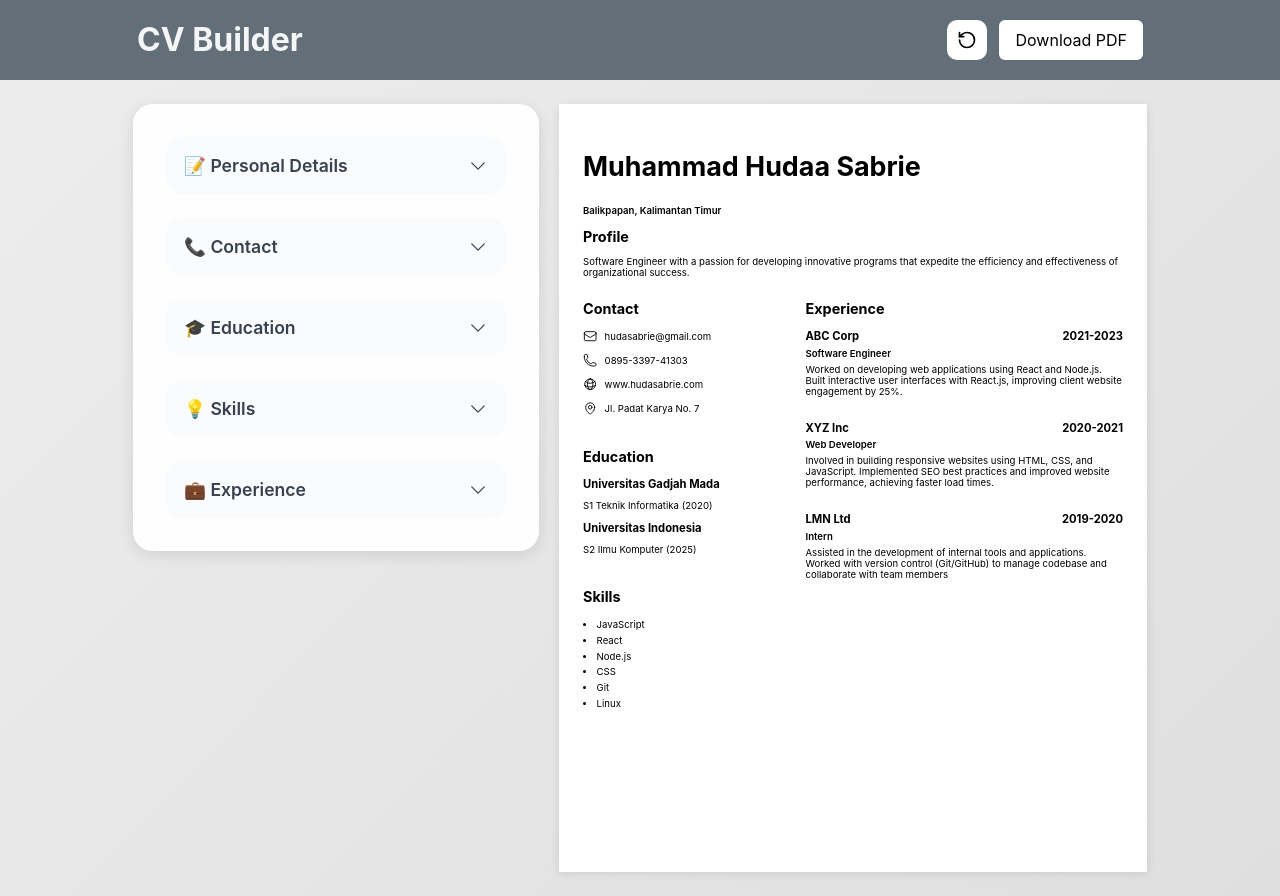
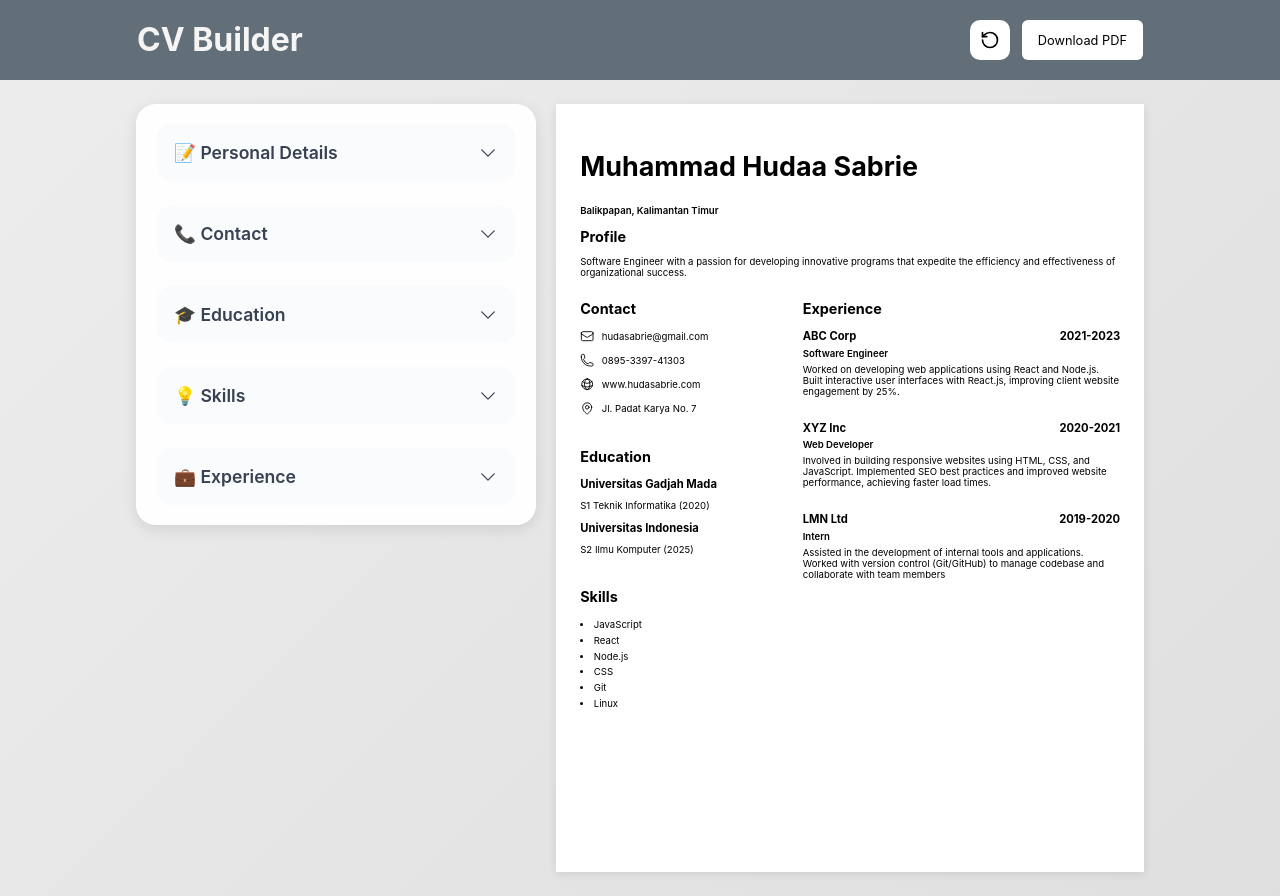
Before and after one commit to orokidd/cv-builder, a React (Vite) app: page / in a window 1280 px wide. Built offline with nearby package versions, Linux system fonts and the light colour scheme.

Commit message:
css changes for form section

```diff
--- a/src/App.css
+++ b/src/App.css
@@ -116,6 +116,7 @@ textarea {
   background-color: #ffffff;
   border-radius: 6px;
   font-weight: 400;
+  font-size: .8rem;
 }
 
 .download-button:hover {
@@ -153,13 +154,13 @@ textarea {
   background: rgba(255, 255, 255, 0.95);
   backdrop-filter: blur(10px);
   border-radius: 20px;
-  padding: 2rem;
+  padding: 1.2rem;
   box-shadow: 0 4px 15px rgba(0, 0, 0, 0.1);
   border: 1px solid rgba(255, 255, 255, 0.3);
   height: fit-content;
 
-  min-width: 340px;
-  max-width: 340px;
+  min-width: 360px;
+  max-width: 360px;
 }
 
 /* .form-section {
```
